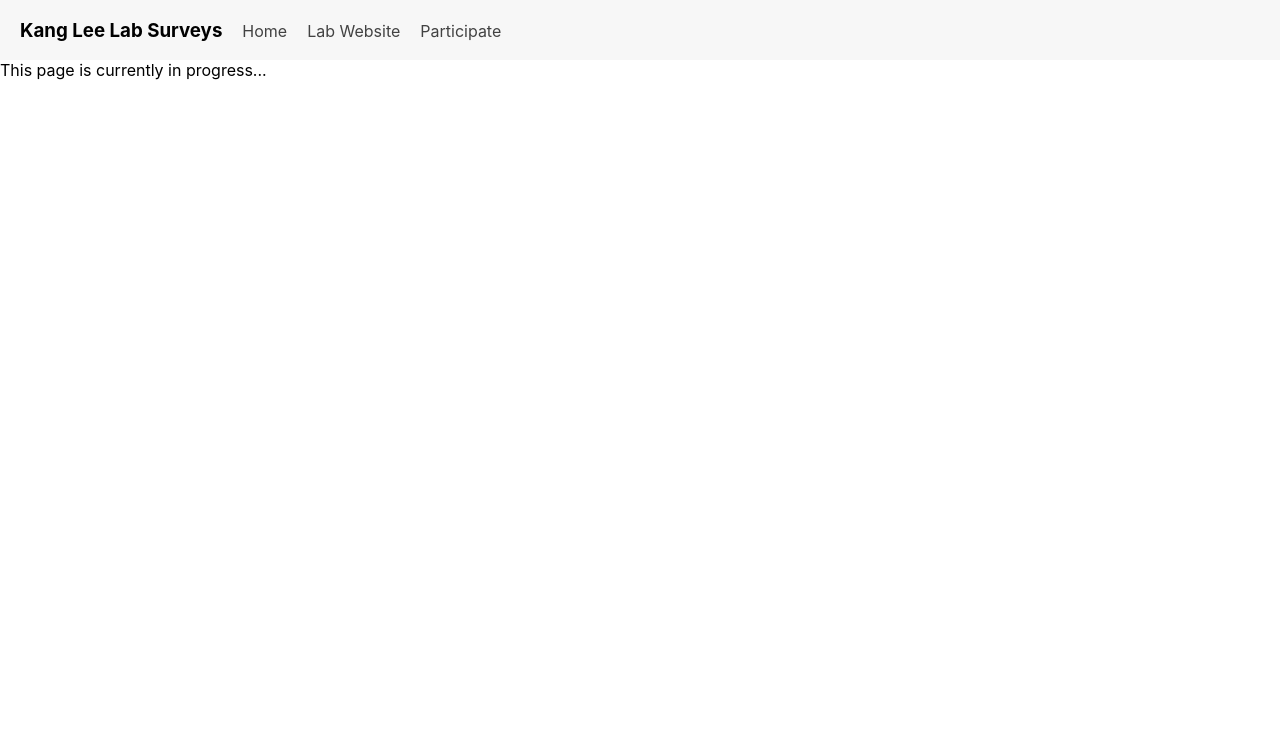
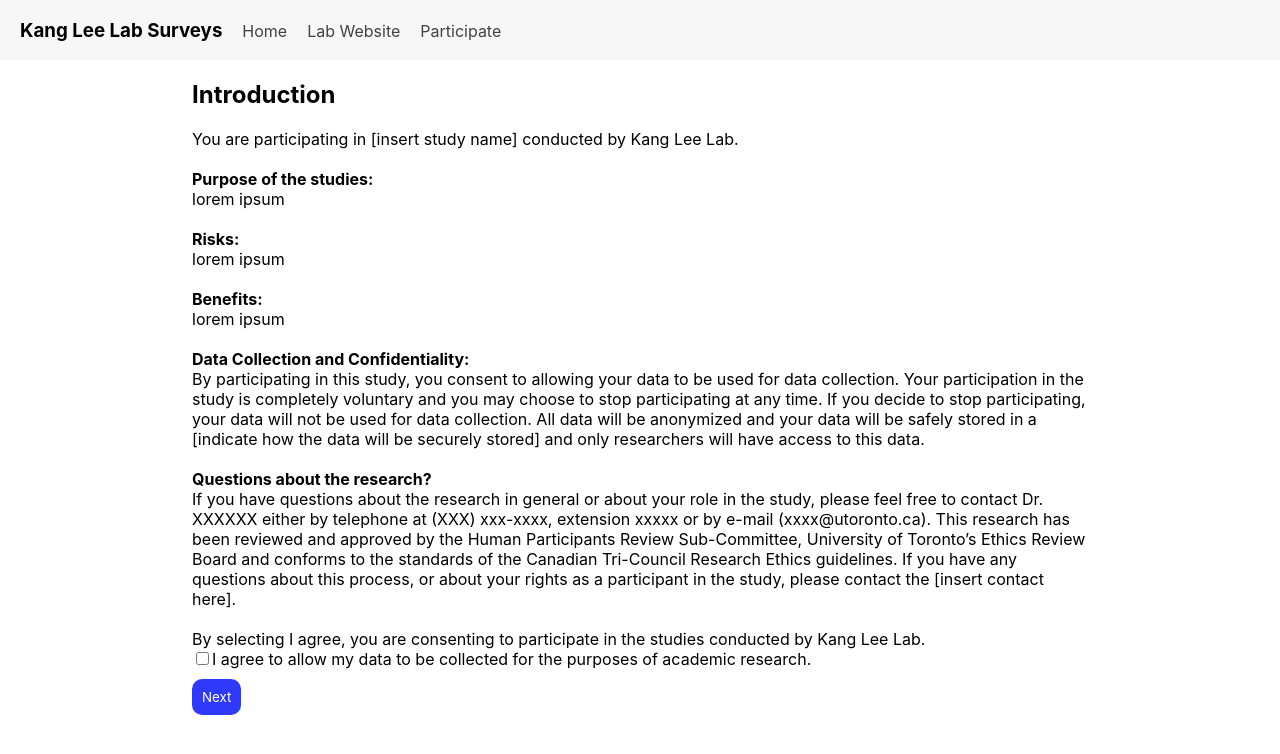
Before and after one commit to kang-lee-lab/lab-surveys-frontend, a React (Create React App) app: page /participate in a window 1280 px wide. Shown: the top 754 px of the page. Built offline with nearby package versions, Linux system fonts and the light colour scheme.

Commit message:
mockups added

```diff
--- a/src/App.jsx
+++ b/src/App.jsx
@@ -4,6 +4,8 @@ import Homepage from "./pages/Homepage/Homepage";
 import Header from "./components/Header/Header";
 import InProgress from "./pages/InProgress/InProgress";
 import SurveyPage from "./pages/SurveyPage/SurveyPage";
+import Consent from "./pages/Consent/Consent";
+import DataColSurveys from "./pages/DataColSurveys/DataColSurveys";
 
 function App() {
   return (
@@ -12,8 +14,10 @@ function App() {
       <div>
         <Routes>
           <Route path="/" element={<Homepage />} />
-          <Route path="/participate" element={<InProgress />} />
+          <Route path="/participate" element={<Consent />} />
           <Route path="/survey/:name" element={<SurveyPage />} />
+            {/*<Route path="/survey/consent/:name" element={<Consent />} />*/}
+            <Route path={"/datasurveys"} element={<DataColSurveys/>} />
         </Routes>
       </div>
     </Router>
--- /dev/null
+++ b/src/pages/Consent/Consent.css
@@ -0,0 +1,5 @@
+.consent-container{
+    margin-left: auto;
+    margin-right: auto;
+    width: 70%;
+}
--- /dev/null
+++ b/src/pages/Consent/Consent.jsx
@@ -0,0 +1,86 @@
+import React, {useState} from "react";
+import "./Consent.css";
+import { BrowserRouter as Router, Route, Routes, useNavigate } from "react-router-dom";
+
+function Consent() {
+    const [isAgreed, setIsAgreed] = useState(false);
+    const [isNextEnabled, setIsNextEnabled] = useState(false);
+    let navigate = useNavigate();
+
+    const handleAgreeChange = (event) => {
+        setIsAgreed(event.target.checked);
+        setIsNextEnabled(event.target.checked);
+    };
+
+    const handleNextClick = () => {
+        let path = `/datasurveys`;
+        navigate(path);
+    };
+    return (
+        <div className="consent-container">
+            <div className="description-container">
+                <h2>Introduction</h2>
+
+                <p>
+                    You are participating in [insert study name] conducted by Kang Lee Lab. <br/> <br/>
+
+                    <b> Purpose of the studies: </b> <br/>
+
+                    lorem ipsum <br/> <br/>
+
+                    <b> Risks: </b> <br/>
+
+                    lorem ipsum <br/> <br/>
+
+                    <b> Benefits: </b> <br/>
+
+                    lorem ipsum <br/> <br/>
+
+                    <b> Data Collection and Confidentiality: </b> <br/>
+
+                    By participating in this study, you consent to allowing your data to be used for data collection.
+
+                    Your participation in the study is completely voluntary and you may choose to stop participating at any time.
+
+                    If you decide to stop participating, your data will not be used for data collection.
+
+                    All data will be anonymized and your data will be safely stored in a [indicate how the data will be securely stored] and only researchers will have access to this data. <br/> <br/>
+
+                    <b> Questions about the research? </b> <br />
+
+                    If you have questions about the research in general or about your role in the study, please feel free to contact  Dr. XXXXXX  either by telephone at (XXX) xxx-xxxx, extension xxxxx or by e-mail (xxxx@utoronto.ca).
+                    This research has been reviewed and approved by the Human Participants Review Sub-Committee, University of Toronto’s Ethics Review Board and conforms to the standards of the Canadian Tri-Council Research Ethics guidelines.
+                    If you have any questions about this process, or about your rights as a participant in the study, please contact the [insert contact here]. <br/> <br/>
+
+
+
+                    By selecting I agree, you are consenting to participate in the studies conducted by Kang Lee Lab. <br/>
+
+                    <div className={"agreeButton"}>
+                        <input type="checkbox"
+                               id="agree"
+                               name="agree"
+                               value="Agree"
+                               checked={isAgreed}
+                               onChange={handleAgreeChange}
+                        />
+                        I agree to allow my data to be collected for the purposes of academic research.
+
+                    </div>
+                    <div>
+                        <button
+                            onClick={handleNextClick}
+                            disabled={!isNextEnabled}
+                            style={{ marginTop: '10px' }}
+                        >
+                            Next
+                        </button>
+                    </div>
+                </p>
+            </div>
+        </div>
+    );
+
+}
+
+export default Consent;
--- /dev/null
+++ b/src/pages/DataColSurveys/DataColSurveys.css
@@ -0,0 +1,5 @@
+.datacolsurveys-container{
+    margin-left: auto;
+    margin-right: auto;
+    width: 70%;
+}
--- /dev/null
+++ b/src/pages/DataColSurveys/DataColSurveys.jsx
@@ -0,0 +1,56 @@
+import React from "react";
+import "./DataColSurveys.css";
+import psychologySurveys from "../../data/psychology-surveys.json";
+import SurveyCards from "../../components/SurveyCards/SurveyCards";
+import physiologySurveys from "../../data/physiology-surveys.json";
+import physicalSurveys from "../../data/physical-surveys.json";
+
+function DataColSurveys(){
+    return(
+        <div className="datacolsurveys-container">
+            <div className="description-container">
+                <h2>Surveys for Data Collection</h2>
+                <p>
+                    Kang Lee Lab has conducted research in a variety of areas including:
+                    deception in children and adults, racial bias, bias reduction in
+                    children, and fraud among senior citizens. Our studies have also
+                    focused on understanding brain development and brain processes of
+                    infants and adults using neuroimaging technology called functional
+                    Near-Infrared Spectroscopy (fNIRS). We have also conducted research
+                    using transdermal optical imaging technology to measure physiological
+                    changes such as heart rate and blood pressure from a person's face.
+                </p>
+
+                <p>
+                    By taking part in the surveys below, your data will be collected for research purposes.
+                    Your data will be kept confidential and anonymized to protect your privacy.
+                    Your participation is completely voluntary, and you have the right to withdraw at any time without any consequences.
+                    If you have any questions about this process, or about your rights as a participant in the study, please contact the [insert contact here].
+                </p>
+            </div>
+            <div className="survey-card-containers">
+                <div className="psychology-survey-container">
+                    <h2>Psychology Surveys for Data Collection</h2>
+                    {psychologySurveys.map((item) => (
+                        <SurveyCards survey={item} key={item.key} />
+                    ))}
+                </div>
+                <div className="physiology-survey-container">
+                    <h2>Physiology Surveys</h2>
+                    {physiologySurveys.map((item) => (
+                        <SurveyCards survey={item} key={item.key} />
+                    ))}
+                </div>
+                <div className="physical-survey-container">
+                    <h2>Physical Surveys</h2>
+                    {physicalSurveys.map((item) => (
+                        <SurveyCards survey={item} key={item.key} />
+                    ))}
+                </div>
+            </div>
+        </div>
+        )
+
+}
+
+export default DataColSurveys;
--- a/src/pages/Homepage/Homepage.jsx
+++ b/src/pages/Homepage/Homepage.jsx
@@ -23,7 +23,7 @@ function Homepage() {
       </div>
       <div className="survey-card-containers">
         <div className="psychology-survey-container">
-          <h2>Psychology Surveys</h2>
+          <h2>Demo Psychology Surveys</h2>
           {psychologySurveys.map((item) => (
             <SurveyCards survey={item} key={item.key} />
           ))}
```
